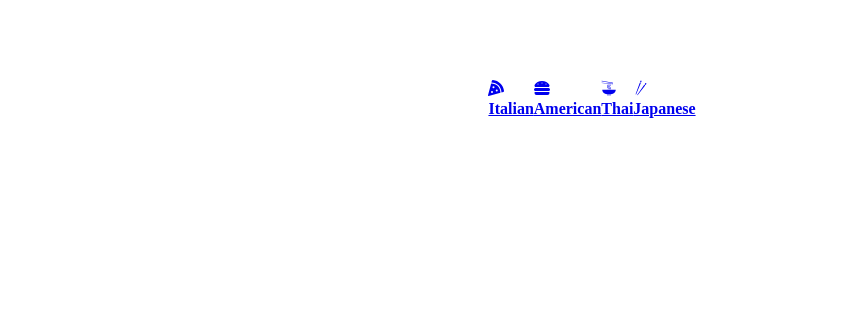
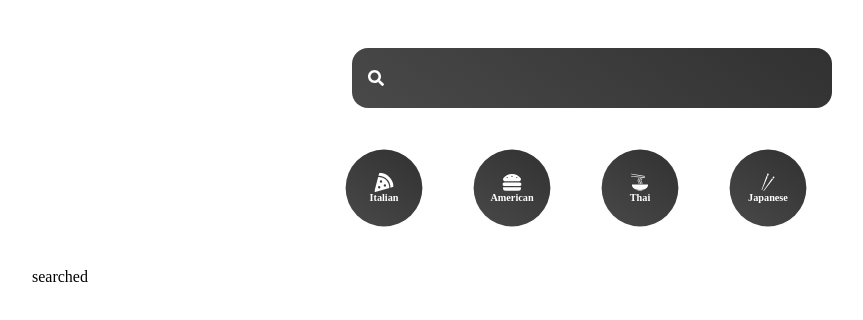
Before and after one commit to odabasi61/react-food-recipe-styled-components, a React (Create React App) app: page /searched/1 in a window 1280 px wide. Shown: the top 320 px of the page, without its empty margins (48-911 px from the left). Built offline with nearby package versions, Linux system fonts and the light colour scheme.

Commit message:
some files updated

```diff
--- a/src/App.js
+++ b/src/App.js
@@ -1,11 +1,13 @@
 import Pages from "./pages/Pages";
 import Category from "./components/Category";
 import { BrowserRouter } from "react-router-dom";
+import Search from "./components/Search";
 
 function App() {
   return (
     <div className="App">
       <BrowserRouter>
+        <Search />
         <Category />
         <Pages />
       </BrowserRouter>
--- a/src/components/Category.jsx
+++ b/src/components/Category.jsx
@@ -6,22 +6,22 @@ import styled from "styled-components";
 const Category = () => {
   return (
     <List>
-      <NavLink to={"/cuisine/Italian"}>
+      <SLink to={"/cuisine/Italian"}>
         <FaPizzaSlice />
         <h4>Italian</h4>
-      </NavLink>
-      <NavLink to={"/cuisine/American"}>
+      </SLink>
+      <SLink to={"/cuisine/American"}>
         <FaHamburger />
         <h4>American</h4>
-      </NavLink>
-      <NavLink to={"/cuisine/Thai"}>
+      </SLink>
+      <SLink to={"/cuisine/Thai"}>
         <GiNoodles />
         <h4>Thai</h4>
-      </NavLink>
-      <NavLink to={"/cuisine/Japanese"}>
+      </SLink>
+      <SLink to={"/cuisine/Japanese"}>
         <GiChopsticks />
         <h4>Japanese</h4>
-      </NavLink>
+      </SLink>
     </List>
   );
 };
@@ -32,4 +32,34 @@ const List = styled.div`
   margin: 2rem 0;
 `;
 
+// yukarıda Navlink olan (route yapabilen) yere style yaptık
+const SLink = styled(NavLink)`
+  display: flex;
+  flex-direction: column;
+  justify-content: center;
+  align-items: center;
+  border-radius: 50%;
+  margin-right: 2rem;
+  text-decoration: none;
+  background: linear-gradient(35deg, #494949, #313131);
+  width: 6rem;
+  height: 6rem;
+  cursor: pointer;
+  transform: scale(0.8);
+
+  h4 {
+    color: white;
+    font-size: 0.8rem;
+  }
+
+  svg {
+    color: white;
+    font-size: 1.5rem;
+  }
+
+  &.active {
+    background: linear-gradient(to right, #f27121, #e94057);
+  }
+`;
+
 export default Category;
--- a/src/components/Search.jsx
+++ b/src/components/Search.jsx
@@ -1,7 +1,57 @@
-import React from "react";
+import styled from "styled-components";
+import { useState } from "react";
+import { FaSearch } from "react-icons/fa";
+import { useNavigate } from "react-router-dom";
 
 const Search = () => {
-  return <div></div>;
+  const [search, setSearch] = useState("");
+  const navigate = useNavigate();
+
+  const submitHandler = (e) => {
+    e.prevent.default();
+    navigate("/searched/" + search);
+  };
+
+  return (
+    <FormStyle onSubmit={submitHandler}>
+      <div>
+        <FaSearch />
+        <input
+          type="text"
+          value={search}
+          onChange={(e) => setSearch(e.target.value)}
+        />
+      </div>
+    </FormStyle>
+  );
 };
 
+const FormStyle = styled.form`
+  margin: 0 20rem;
+
+  div {
+    width: 100%;
+    position: relative;
+  }
+
+  input {
+    border: none;
+    background: linear-gradient(35deg, #494949, #313131);
+    font-size: 1.5rem;
+    color: white;
+    padding: 1rem 3rem;
+    border-radius: 1rem;
+    outline: none;
+    width: 100%;
+  }
+
+  svg {
+    position: absolute;
+    top: 50%;
+    left: 0;
+    transform: translate(100%, -50%);
+    color: white;
+  }
+`;
+
 export default Search;
--- a/src/pages/Cuisine.jsx
+++ b/src/pages/Cuisine.jsx
@@ -1,8 +1,59 @@
 import styled from "styled-components";
 import { motion } from "framer-motion";
+import { useEffect, useState } from "react";
+import { useParams } from "react-router-dom";
 
 const Cuisine = () => {
-  return <div>cuisine</div>;
+  const [cuisine, setCuisine] = useState([]);
+  let params = useParams();
+
+  // fetch edilen apinin sonunda cuisine ardından gelen süslü içindeki name, dinamik değişken olduğu için bu şekilde. async parantezine de aynı parametreyi koyduk.
+  const getCuisine = async (name) => {
+    const data = await fetch(
+      `https://api.spoonacular.com/recipes/complexSearch?apiKey=${process.env.REACT_APP_API_KEY}&cuisine=${name}`
+    );
+    const recipes = await data.json();
+    setCuisine(recipes.results);
+  };
+
+  useEffect(() => {
+    getCuisine(params.type);
+    // console.log(params.type);
+    // route kısmında ("/cuisine/:type") bu şekilde url adresi vermiştik. şimdi params ile yakalıyoruz. id verseydik id ile yakalardık.
+  }, [params.type]);
+
+  return (
+    <Grid>
+      {cuisine.map((item) => {
+        return (
+          <Card key={item.id}>
+            <img src={item.image} alt={item.title} />
+            <h4>{item.title}</h4>
+          </Card>
+        );
+      })}
+    </Grid>
+  );
 };
 
+const Grid = styled.div`
+  display: grid;
+  grid-template-columns: repeat(auto-fit, minmax(20rem, 1fr));
+  grid-gap: 3rem;
+`;
+
+const Card = styled.div`
+  img {
+    width: 100%;
+    border-radius: 2rem;
+  }
+  a {
+    text-decoration: none;
+  }
+  h4 {
+    text-align: center;
+    padding: 1rem;
+  }
+`;
+
 export default Cuisine;
--- a/src/pages/Pages.jsx
+++ b/src/pages/Pages.jsx
@@ -1,8 +1,9 @@
 import { Routes, Route } from "react-router-dom";
 import Cuisine from "./Cuisine";
 import Home from "./Home";
+import Searched from "./Searched";
 
-// /:type burada slash ve iki noktadan sonra ne yazdığımız çok mühim değil. cuisine türü neyse sayfa linkinde o görünecek
+// /:type, burada slash ve iki noktadan sonra ne yazdığımız çok mühim değil. cuisine türü neyse sayfa linkinde o görünecek
 
 const Pages = () => {
   return (
@@ -10,6 +11,7 @@ const Pages = () => {
       <Routes>
         <Route path="/" element={<Home />} />
         <Route path="/cuisine/:type" element={<Cuisine />} />
+        <Route path="/searched/:search" element={<Searched />} />
       </Routes>
     </div>
   );
--- a/src/pages/Searched.jsx
+++ b/src/pages/Searched.jsx
@@ -1,7 +1,7 @@
-import React from "react";
+import styled from "styled-components";
 
 const Searched = () => {
-  return <div></div>;
+  return <div>searched</div>;
 };
 
 export default Searched;
```
